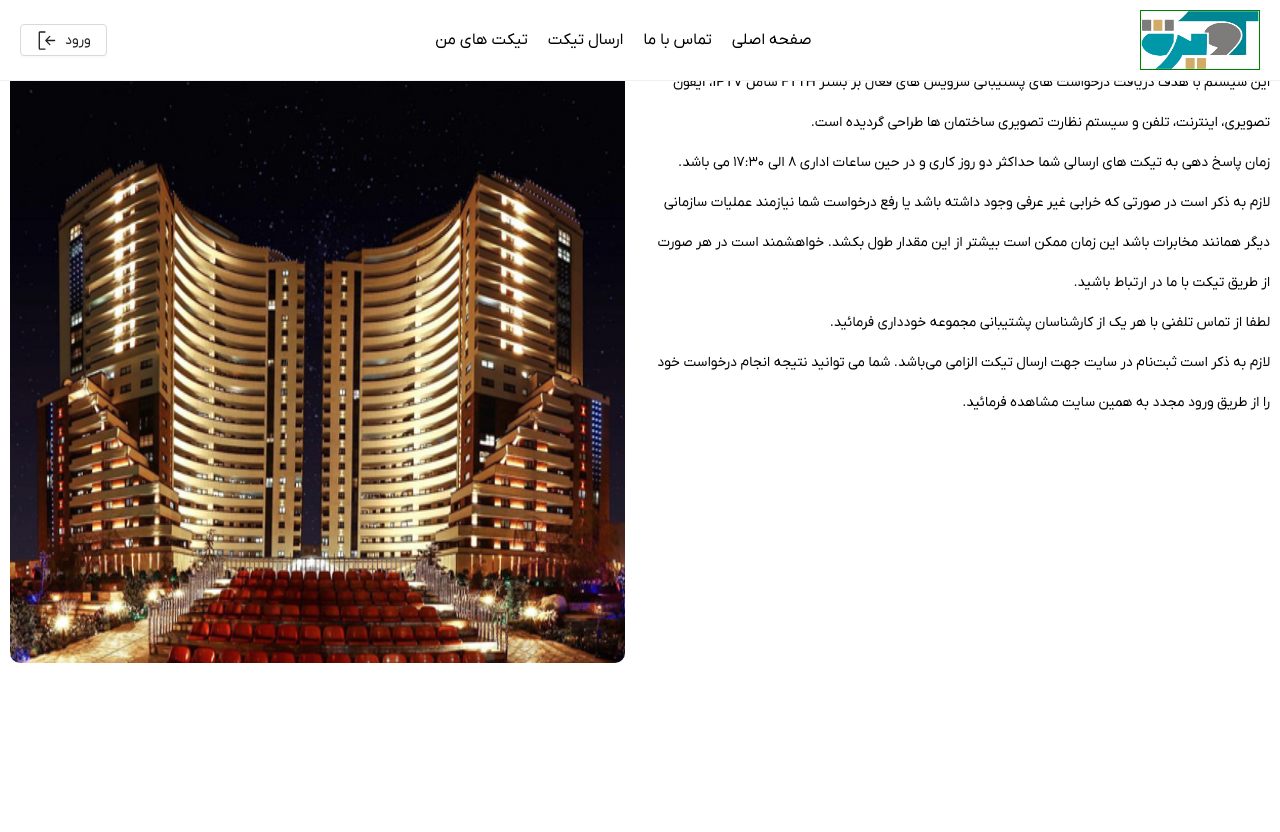
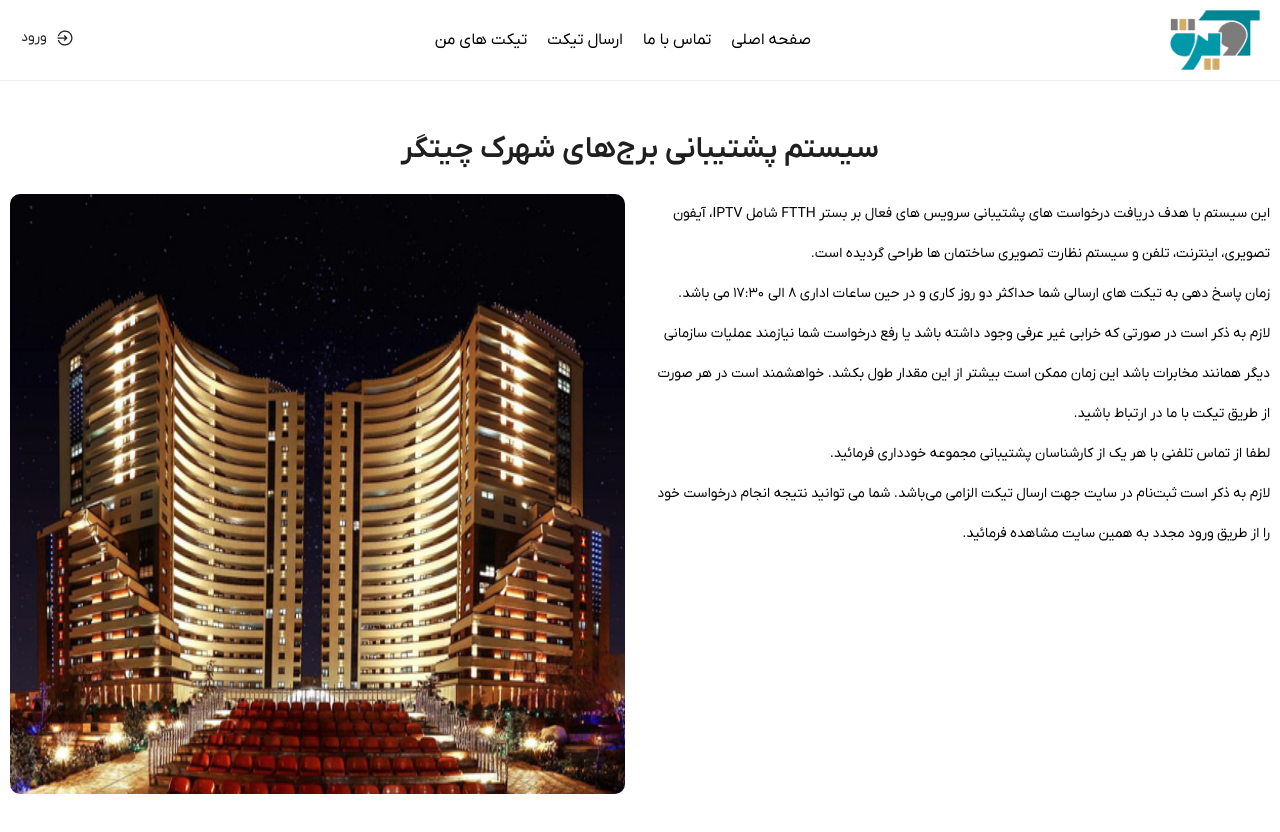
Before and after one commit to mohadesehkeramatfar/helpdesk, a Next.js app: page / in a window 1280 px wide. Shown: the top 832 px of the page. Built offline with nearby package versions, Linux system fonts and the light colour scheme.

Commit message:
bug fix header

```diff
--- a/src/app/_components/header/header.module.scss
+++ b/src/app/_components/header/header.module.scss
@@ -3,7 +3,7 @@
   background-color: white;
   border-bottom: 1px solid #f0f0f0;
   margin-bottom: 50px;
-  position: fixed;
+  position: sticky;
   width: 100%;
   top: 0;
   .header {
@@ -12,7 +12,7 @@
     align-items: center;
 
     .logo {
-      border: 1px solid green;
+      // border: 1px solid green;
     }
     .list_menu {
       display: flex;
@@ -25,13 +25,19 @@
       li {
         font-size: 16px;
       }
-      .auth_container {
-        display: flex;
-        align-items: center;
-        button {
-          font-size: 16px;
-          padding: 0;
-        }
+    }
+    .auth_container {
+      display: flex;
+      align-items: center;
+      column-gap: 18px;
+    }
+    button {
+      font-size: 1.4rem;
+      padding: 0;
+      display: flex;
+      align-items: center;
+      :nth-child(2) {
+        padding-bottom: 5px;
       }
     }
   }
--- a/src/app/_components/header/header.tsx
+++ b/src/app/_components/header/header.tsx
@@ -1,30 +1,35 @@
 'use client';
-import { Button, Tooltip } from 'antd';
+import { Button, Spin } from 'antd';
 import style from './header.module.scss';
 import Image from 'next/image';
 import { useRouter } from 'next/navigation';
 import Link from 'next/link';
 import { getCookies, removeCookies } from '@/lib/cookies';
 import { getStorage, removeStorage } from '@/lib/storage';
-import { GoSignIn } from 'react-icons/go';
-import { CiLogout } from 'react-icons/ci';
-import { useEffect, useState } from 'react';
 import globalStyle from '../../layout.module.scss';
 import useResponsive from '@/lib/hook/useResponsive';
+import {
+  contactUsPageRoute,
+  homePageRoute,
+  myTicketPageRoute,
+  sendTicketPageRoute,
+} from '@/lib/services/routes';
+import { LuUser } from 'react-icons/lu';
+import { LiaSignInAltSolid, LiaSignOutAltSolid } from 'react-icons/lia';
+import { useEffect, useState } from 'react';
 
 const Header = () => {
   const router = useRouter();
-  const [userLable, setUserlable] = useState('ورود');
-  const user_info = getStorage('user_name' ?? '{}');
-  const { isDesktop, isMobile, isTablet } = useResponsive();
-
+  const [loading, setLoading] = useState(true);
+  const { isDesktop, isMobile } = useResponsive();
+  const [userInfo, setUserInfo] = useState('');
   const logoutHandler = () => {
     removeStorage('user_id');
     removeStorage('user_name');
     removeCookies('access');
     removeCookies('refresh');
-    setUserlable('ورود');
     router.push('/');
+    setLoading(true);
   };
   const handleSendTicket = (e) => {
     e.preventDefault();
@@ -35,55 +40,68 @@ const Header = () => {
   };
 
   useEffect(() => {
-    if (user_info) setUserlable(user_info);
-  }, [userLable, router]);
+    if (loading) {
+      setUserInfo(getStorage('user_name' ?? ''));
+      setLoading(false);
+    }
+  }, [loading]);
 
   return (
     <div className={`${style.header_container}`}>
-      {/* header_container */}
       <div className={`${globalStyle.container} ${style.header}`}>
         <Image
           className={`${style.logo}`}
-          width={120}
-          height={60}
+          width={isMobile ? 60 : 90}
+          height={isMobile ? 40 : 60}
           alt={'تی‌ویژه'}
           src="/logo/TV.png"
         />
         {isDesktop && (
           <ul className={`${style.list_menu}`}>
             <li>
-              <Link href="/">صفحه اصلی</Link>
+              <Link href={homePageRoute}>صفحه اصلی</Link>
             </li>
             <li>
-              <Link href="">تماس با ما</Link>
+              <Link href={contactUsPageRoute}>تماس با ما</Link>
             </li>
             <li>
-              <Link href={''} onClick={handleSendTicket}>
+              <Link href={sendTicketPageRoute} onClick={handleSendTicket}>
                 ارسال تیکت
               </Link>
             </li>
             <li>
-              <Link href={'/my-ticket'}>تیکت های من</Link>
+              <Link href={myTicketPageRoute}>تیکت های من</Link>
             </li>
           </ul>
         )}
 
         {getCookies('access') ? (
           <div className={`${style.auth_container}`}>
-            {' '}
-            <Button type="text">{userLable}</Button>
-            <Tooltip title="خروج">
-              {' '}
-              <Button type="text" onClick={logoutHandler}>
+            {loading ? (
+              <Spin />
+            ) : (
+              <>
                 {' '}
-                <CiLogout size={22} />
-              </Button>
-            </Tooltip>
+                <Button icon={<LuUser size={20} />} type="text">
+                  {userInfo}
+                </Button>
+                <Button
+                  onClick={logoutHandler}
+                  icon={<LiaSignOutAltSolid size={20} />}
+                  type="text"
+                >
+                  خروج
+                </Button>
+              </>
+            )}
           </div>
         ) : (
-          <Button type="default" onClick={() => router.push('/auth/signin')}>
-            {userLable}
-            <GoSignIn size={21} />
+          <Button
+            icon={<LiaSignInAltSolid size={20} />}
+            type="text"
+            onClick={() => router.push('/auth/signin')}
+          >
+            ورود
           </Button>
         )}
       </div>
```
